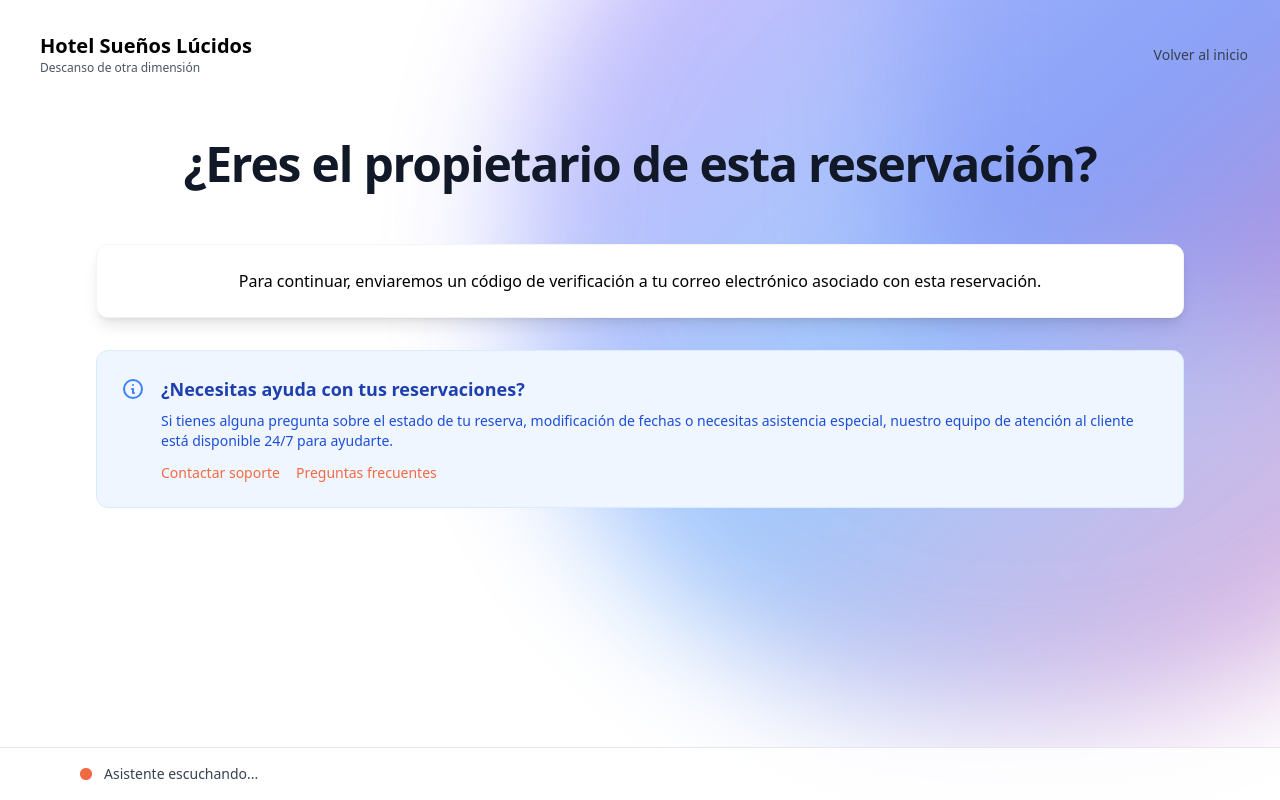
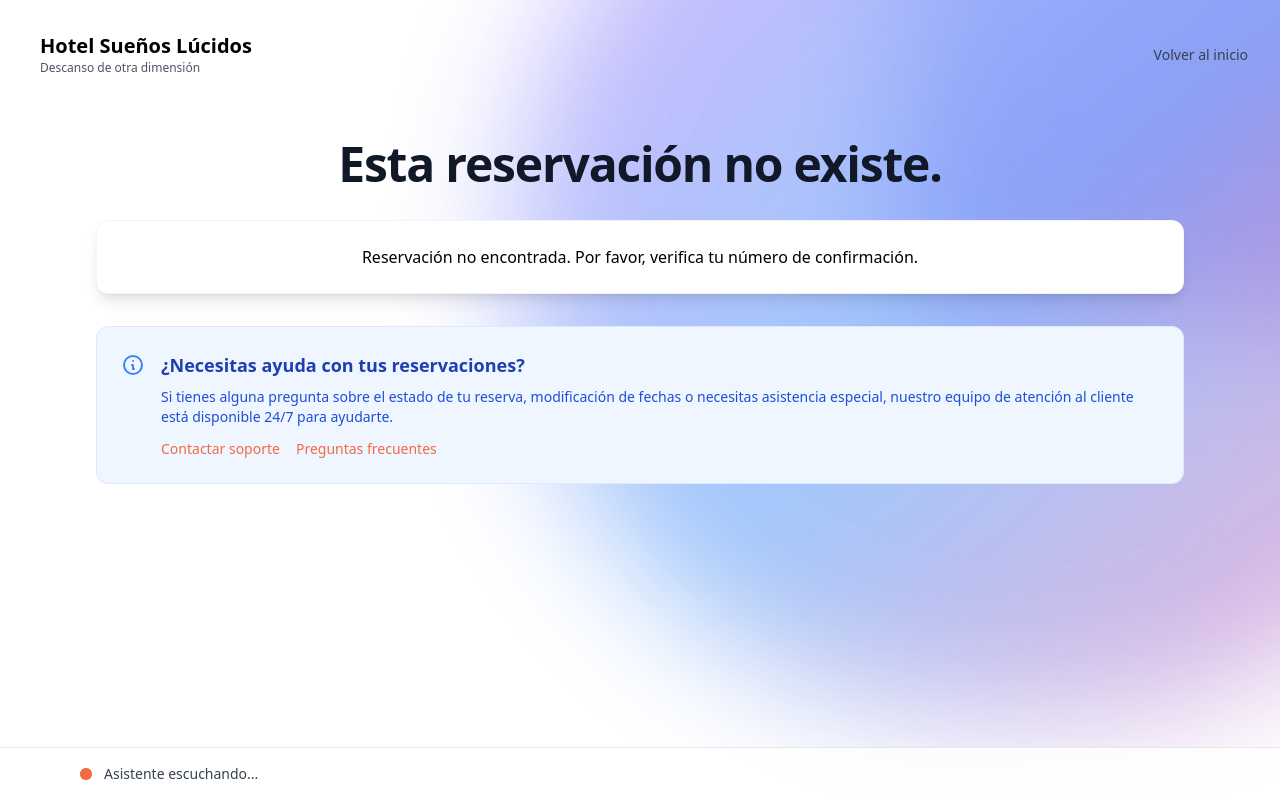
Before and after one commit to subl-1me/AI-hotel-assistant-tool, an Angular app: page /authentication in a window 1280 px wide. Built offline with nearby package versions, Linux system fonts and the light colour scheme.

Commit message:
Authentiation ~ Added loading status & provitional code verification section

```diff
--- a/src/app/core/features/authentication/authentication.component.html
+++ b/src/app/core/features/authentication/authentication.component.html
@@ -35,28 +35,59 @@
       <div class="mx-auto text-center mb-8">
         <h1
           class="text-4xl md:text-5xl font-extrabold tracking-tight text-gray-900"
+          *ngIf="!isLoading && userEmail !== ''"
         >
           ¿Eres el propietario de esta reservación?
         </h1>
+
+        <h1
+          class="text-4xl md:text-5xl font-extrabold tracking-tight text-gray-900"
+          *ngIf="!isLoading && userEmail === ''"
+        >
+          Esta reservación no existe.
+        </h1>
       </div>
 
-      <!-- Lista de reservaciones -->
       <div class="space-y-6">
-        <!-- Encabezado de la lista -->
-        <div class="flex justify-between items-center mb-6">
-          <h3 class="text-2xl font-bold text-gray-900"></h3>
-        </div>
-
         <div
           class="authentication-card bg-white rounded-xl shadow-lg border border-gray-100 p-6"
         >
-          <div class="card-body text-center">
+          <div
+            class="card-body text-center"
+            *ngIf="!isLoading && userEmail !== ''"
+          >
             Para continuar, enviaremos un código de verificación a tu correo
             electrónico asociado con esta reservación.
 
             <h1 class="text-center font-bold" id="user-email">
               {{ userEmail }}
             </h1>
+
+            <input
+              type="text"
+              placeholder="Ingresa el código aquí"
+              class="mt-4 px-4 py-2 border border-gray-300 rounded-lg w-full max-w-xs text-center"
+            />
+
+            <!-- submit -->
+            <button
+              class="mt-6 px-4 py-2 bg-green-600 text-white rounded-lg hover:bg-green-700 transition duration-150 ms-2"
+            >
+              Enviar
+            </button>
+
+            <!-- resend -->
+            <h1 class="text-center mt-2 underline" id="user-email">
+              Reenviar código de verificación
+            </h1>
+          </div>
+
+          <div
+            class="card-body text-center"
+            *ngIf="!isLoading && userEmail === ''"
+          >
+            Reservación no encontrada. Por favor, verifica tu número de
+            confirmación.
           </div>
         </div>
       </div>
--- a/src/app/core/features/authentication/authentication.component.ts
+++ b/src/app/core/features/authentication/authentication.component.ts
@@ -1,12 +1,12 @@
 import { Component, OnInit } from '@angular/core';
 import { AiAssistantListenerComponent } from '../../shared/components/ai-assistant-listener/ai-assistant-listener.component';
 import { ActivatedRoute } from '@angular/router';
-import Reservation from '../../models/Reservation';
 import { ReservationService } from '../../services/sqlite-testing/reservation.service';
+import { NgIf } from '@angular/common';
 
 @Component({
   selector: 'app-authentication',
-  imports: [AiAssistantListenerComponent],
+  imports: [AiAssistantListenerComponent, NgIf],
   templateUrl: './authentication.component.html',
   styleUrl: './authentication.component.css',
 })
@@ -17,6 +17,7 @@ export class AuthenticationComponent implements OnInit {
   ) {}
   public confirmationNumber: string = '';
   public userEmail: string = '';
+  public isLoading: boolean = false;
 
   async ngOnInit(): Promise<void> {
     this.confirmationNumber =
@@ -28,14 +29,16 @@ export class AuthenticationComponent implements OnInit {
   private async loadReservation(): Promise<void> {
     if (!this.confirmationNumber) return;
 
+    this.isLoading = true;
     this.reservationService
       .getReservationByConfirmationNumber(this.confirmationNumber)
       .subscribe({
         next: (reservation) => {
           if (!reservation) {
+            this.isLoading = false;
             return;
           }
-
+          this.isLoading = false;
           const email = reservation.g_email || '';
           // Simple obfuscation: show only the first letter and domain
           const [localPart, domain] = email.split('@');
```
